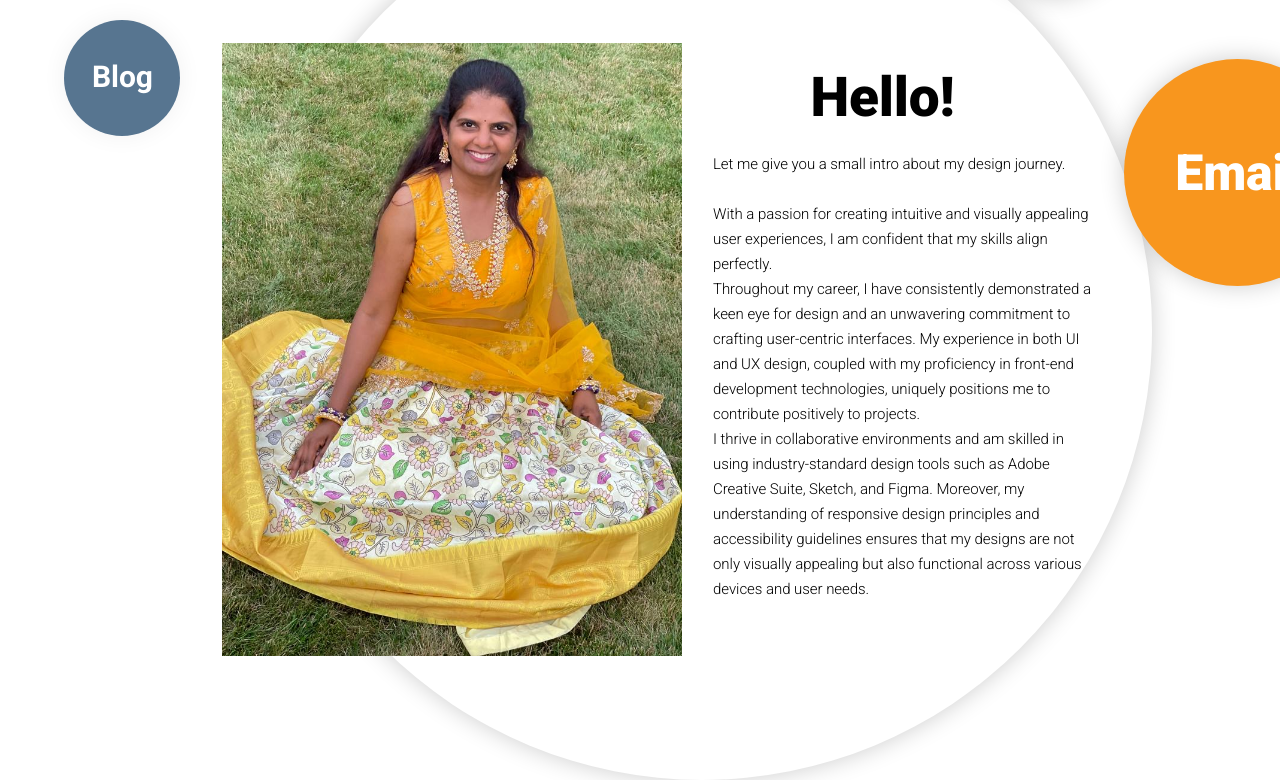
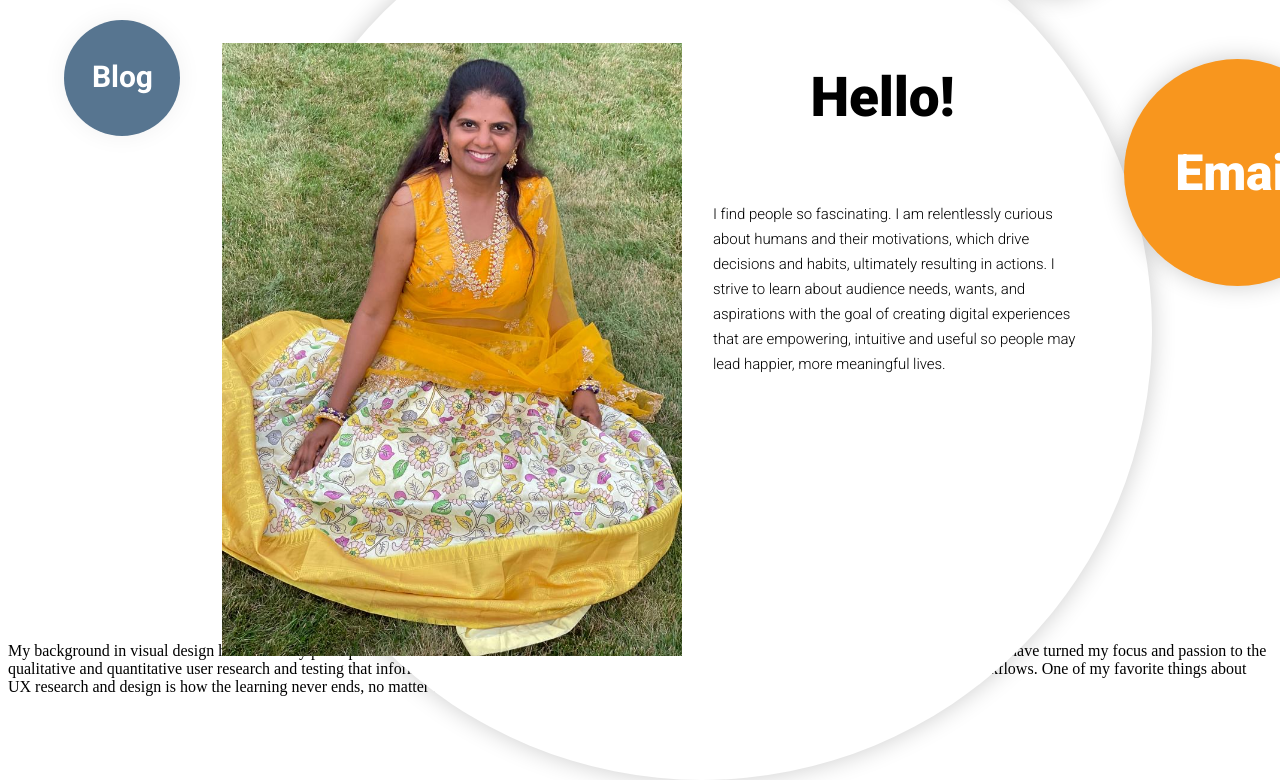
Before and after one commit to swethataduru/SwethaUIUX, a plain HTML site: page index.html in a window 1280 px wide. Shown: the part 852-1632 px from the top of the page. Drawn offline with Linux system fonts and the light colour scheme.

Commit message:
changind code

```diff
--- a/index.html
+++ b/index.html
@@ -16,9 +16,9 @@
     <!-- My summary -->
     <span class="dot10"></span>
     <p class="ms">Hello!</p>
-    <p class="ms1">Let me give you a small intro about my design journey. <br><br>
+    <p class="ms1"> <br><br>
 
-      With a passion for creating intuitive and visually appealing user experiences,
+      <!-- With a passion for creating intuitive and visually appealing user experiences,
       I am confident that my skills align perfectly.
 
        <br>Throughout my career,
@@ -32,7 +32,12 @@
       I thrive in collaborative environments and am skilled
        in using industry-standard design tools such as Adobe Creative Suite, Sketch, and Figma. Moreover, my understanding of responsive design principles and
        accessibility guidelines ensures that my designs are not only visually appealing
-       but also functional across various devices and user needs.
+       but also functional across various devices and user needs. -->
+       I find people so fascinating. I am relentlessly curious about humans and their motivations, which drive decisions and habits, ultimately resulting in actions. I strive to learn about audience needs, wants, and aspirations with the goal of creating digital experiences that are empowering, intuitive and useful so people may lead happier, more meaningful lives.
+      </p>
+      <p>
+       My background in visual design has lent many principles and skills that strengthen my proficiency in user experience research and design. In recent years, I have turned my focus and passion to the qualitative and quantitative user research and testing that informs experience design, resulting in the optimization of complex processes into efficient workflows. One of my favorite
+       things about UX research and design is how the learning never ends, no matter the business.
 
    </p>
     <img class="swetha" src="img/home/Swetha_Taduru_img.JPG" alt="Italian Trulli">
```
